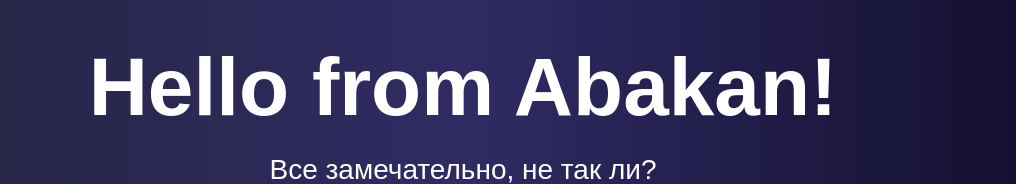
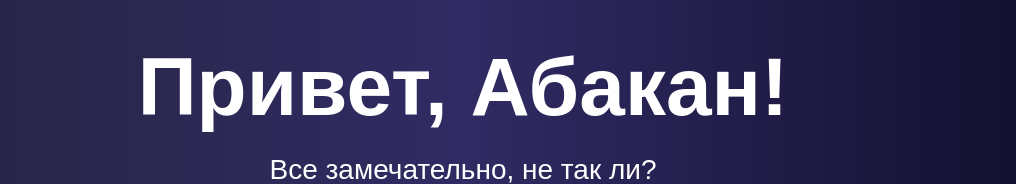
Before and after one commit to coldnsad/gcp-lab, a plain HTML site: page public-html/index.html in a window 1280 px wide. Shown: the top 184 px of the page, without its empty margins (177-1193 px from the left). Drawn offline with Linux system fonts and the light colour scheme.

Commit message:
fixing stupid bug

```diff
--- a/public-html/index.html
+++ b/public-html/index.html
@@ -90,7 +90,7 @@
 </head>
 <body>
     <div class="container">
-        <h1>Hello from Abakan!</h1>
+        <h1>Привет, Абакан!</h1>
         <ul class="list">
             <li>Все замечательно, не так ли?</li>
         </ul>
```
